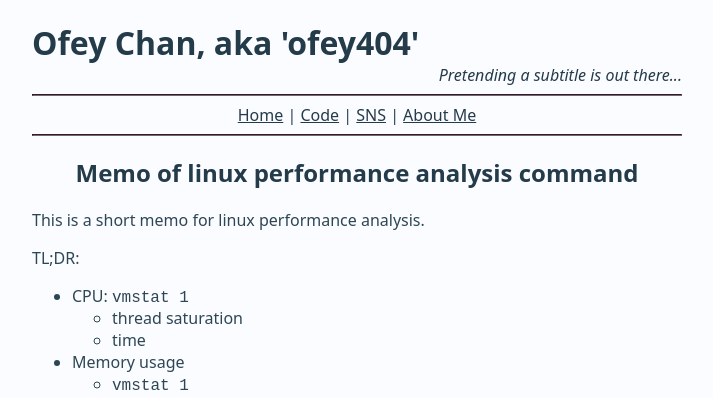
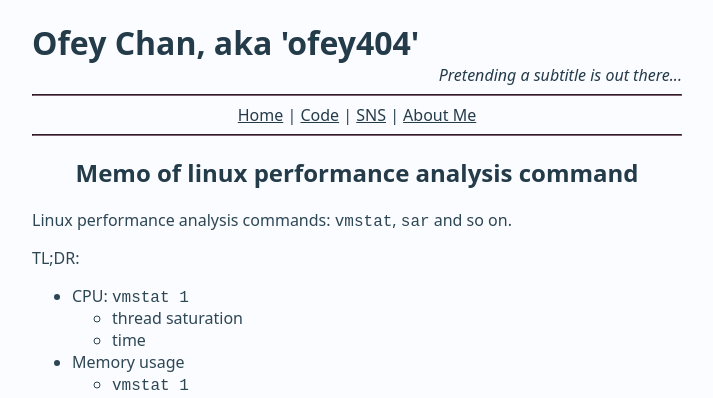
Before and after one commit to ofey404/ofey404.github.io, a Jekyll site: the page built from _posts/2021-07-06-memo-of-linux-performance-analysis.en.markdown, in a window 1280 px wide and 900 px high. Shown: the top 398 px of the window, without its empty margins (283-996 px from the left). Built offline with Jekyll 4.4.1, drawn with Linux system fonts in a browser that asks for light colours.

Commit message:
feat: fix

```diff
--- a/_posts/2021-07-06-memo-of-linux-performance-analysis.en.markdown
+++ b/_posts/2021-07-06-memo-of-linux-performance-analysis.en.markdown
@@ -6,7 +6,7 @@ lang: English
 lang-ref: 2021-07-06-memo-of-linux-performance-analysis
 ---
 
-This is a short memo for linux performance analysis.
+Linux performance analysis commands: `vmstat`, `sar` and so on.
 
 TL;DR:
 - CPU: `vmstat 1`
```
